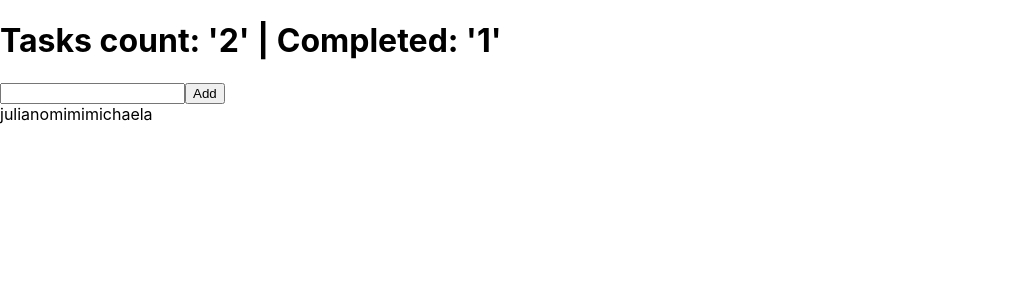
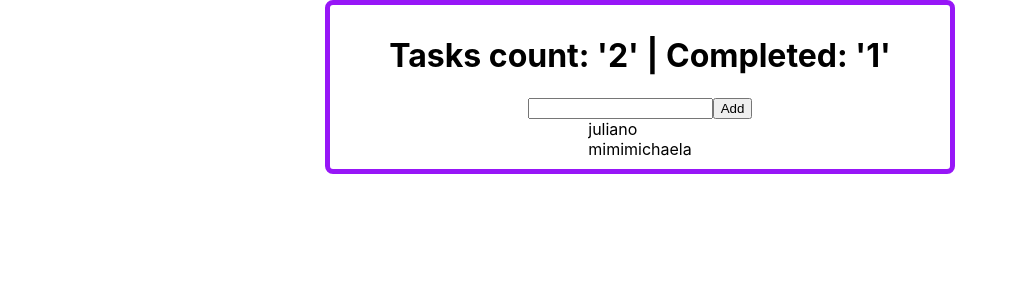
Before and after one commit to Jophkins/todo-practice, a React (Create React App) app: page / in a window 1280 px wide. Shown: the top 300 px of the page, without its empty margins (0-1018 px from the left). Built offline with nearby package versions, Linux system fonts and the light colour scheme.

Commit message:
projecting components architecture. Low styling for main component

```diff
--- /dev/null
+++ b/src/components/Todo/Tasks/TasksItem/index.js
@@ -0,0 +1,14 @@
+
+
+const TasksItem = ({ tasks }) => {
+
+  return tasks.map(item => {
+    return (
+      <div className="taskItem">
+        {item.text}
+      </div>
+    )
+  });
+}
+
+export default TasksItem;
--- /dev/null
+++ b/src/components/Todo/Tasks/index.js
@@ -0,0 +1,13 @@
+import TasksItem from "./TasksItem";
+
+
+const Tasks = ({ tasks }) => {
+
+  return(
+    <div className="tasks">
+      <TasksItem tasks={tasks} />
+    </div>
+  )
+}
+
+export default Tasks;
--- /dev/null
+++ b/src/components/Todo/TasksAddForm/index.js
@@ -0,0 +1,14 @@
+
+
+const TasksAddForm = () => {
+  return(
+    <div className="taskAddForm">
+      <form>
+        <input type="text"/>
+        <button>Add</button>
+      </form>
+    </div>
+  )
+}
+
+export default TasksAddForm;
--- /dev/null
+++ b/src/components/Todo/TasksCounter/index.js
@@ -0,0 +1,14 @@
+
+
+const TasksCounter = ({ tasks }) => {
+
+  const completedTasks = tasks.filter(item => item.isDone === true);
+
+  return (
+    <div className="tasksCounter">
+      <h1>Tasks count: '{tasks.length}' | Completed: '{completedTasks.length}'</h1>
+    </div>
+  )
+}
+
+export default TasksCounter;
--- a/src/components/Todo/Todo.module.scss
+++ b/src/components/Todo/Todo.module.scss
@@ -0,0 +1,13 @@
+.todo {
+  width: 600px;
+  margin: 0 auto;
+
+  padding: 10px;
+
+  border: 5px solid #9716F7;
+  border-radius: 8px;
+
+  display: flex;
+  flex-direction: column;
+  align-items: center;
+}
--- a/src/components/Todo/index.js
+++ b/src/components/Todo/index.js
@@ -1,4 +1,10 @@
 import {useState} from "react";
+
+import styles from "./Todo.module.scss";
+
+import TasksCounter from "./TasksCounter";
+import TasksAddForm from "./TasksAddForm";
+import Tasks from "./Tasks";
 
 const Todo = () => {
   const [tasks, setTasks] = useState([
@@ -14,23 +20,11 @@ const Todo = () => {
     }
   ]);
 
-  const completedTasks = tasks.filter(item => item.isDone === true);
-
   return (
-    <div className="Todo">
-      <div className="TasksCounter">
-        <h1>Tasks count: '{tasks.length}' | Completed: '{completedTasks.length}'</h1>
-      </div>
-      <div className="TaskAddForm">
-        <form>
-          <input type="text"/>
-          <button>Add</button>
-        </form>
-      </div>
-      <div className="tasks">
-        {tasks[0].text}
-        {tasks[1].text}
-      </div>
+    <div className={styles.todo}>
+      <TasksCounter tasks={tasks} />
+      <TasksAddForm />
+      <Tasks tasks={tasks} />
     </div>
   )
 }
```
Also changed, not shown: src/components/Todo/Tasks/Tasks.module.scss (added), src/components/Todo/TasksAddForm/TaskAddForm.module.scss (added), src/components/Todo/TasksCounter/TasksCounter.module.scss (added).
